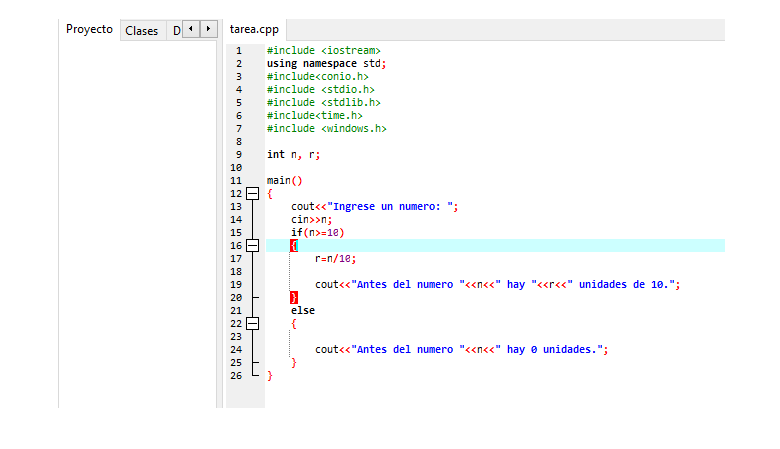
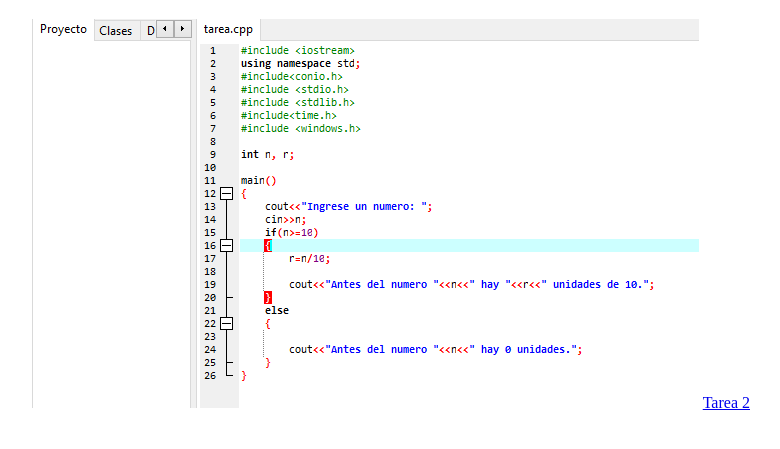
Before and after one commit to miguel142434/website, a plain HTML site: page Periodos/Segundo periodo.html in a window 1280 px wide. Shown: the part 159-608 px from the top of the page, without its empty margins (249-1029 px from the left). Drawn offline with Linux system fonts and the light colour scheme.

Commit message:
Update Segundo periodo.html

```diff
--- a/Periodos/Segundo periodo.html
+++ b/Periodos/Segundo periodo.html
@@ -12,6 +12,8 @@
 	<a href="..//index.html">Inicio</a>
 		<h1>Actividad 1 c++:</h1>
 		<img src="3.png">
+		<a href="tarea2.html">Tarea 2</a>
+
 
 </head>
 <body>
```
